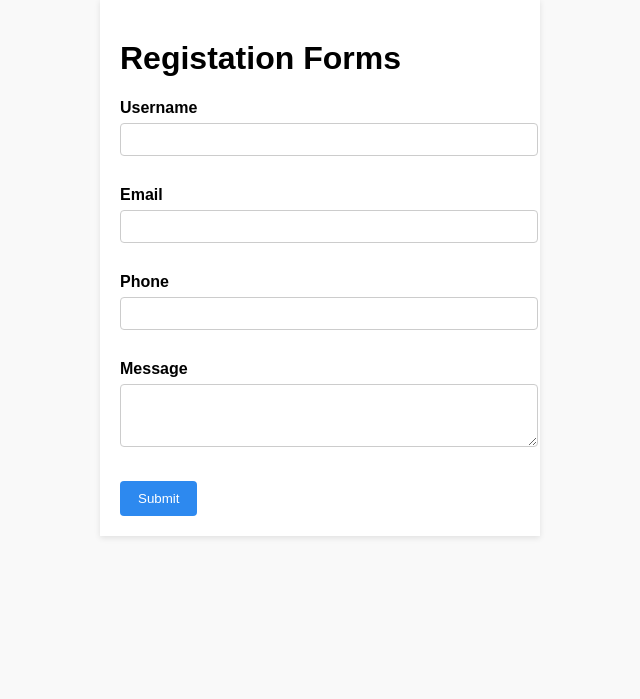
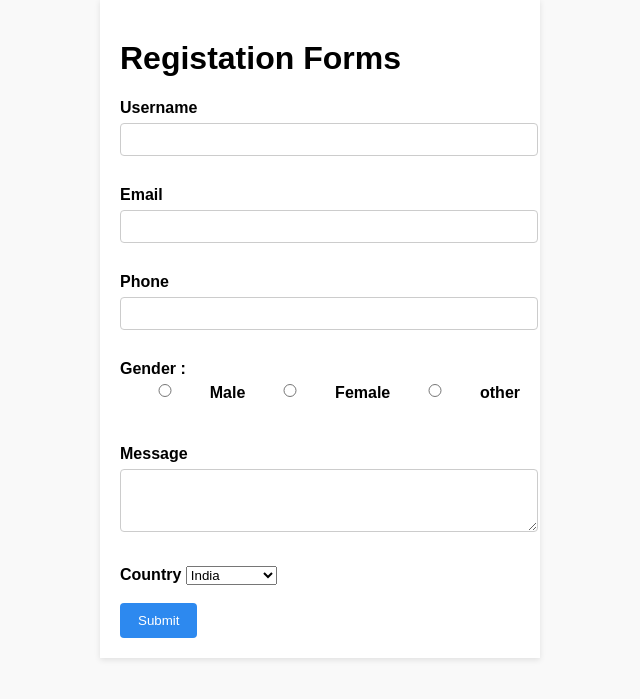
Before and after one commit to priyapandey854/RegistrationForm, a Django app: page / in a window 1280 px wide. Shown: the part 41-740 px from the top of the page, without its empty margins (320-960 px from the left). Run offline with Django 5.2, Linux system fonts and the light colour scheme.

Commit message:
RegistrationForm

```diff
--- a/myapp/models.py
+++ b/myapp/models.py
@@ -5,6 +5,7 @@ class Registration(models.Model):
     email=models.EmailField()
     phone=models.CharField( max_length=15)
     message=models.TextField()
+    gender=models.CharField(max_length=50)
 
     def __str__(self):
         return self.name
--- a/static/style.css
+++ b/static/style.css
@@ -20,6 +20,12 @@ input, textarea{
     border-radius: 4px;
 
 }
+.select{
+    display: flex;
+    justify-content: space-between;
+    align-items: center;
+}
+
 button{
     background-color: #2d89ef;
     color: #fff;
@@ -30,4 +36,5 @@ button{
 }
 button:hover{
     background-color: #1c65c8;
+
 }
--- a/templates/base.html
+++ b/templates/base.html
@@ -20,8 +20,26 @@
       <input type="email" name="email"><br><br>
       <label>Phone</label>
       <input type="text" name="phone"><br><br>
+      <label>Gender :</label><br>
+      <div class="select">
+        <input type="radio" name="gender" value="male" id="male">
+        <label for="male">Male</label><br>
+        <input type="radio" name="gender" value="female" id="female">
+        <label for="female">Female</label><br>
+        <input type="radio" name="gender" value="other" id="other">
+        <label for="other">other</label>
+      </div><br><br>
+
       <label>Message</label>
       <textarea name="message" style=" height: 45px;"></textarea><br><br>
+       <label>Country</label>
+      <select name="country">
+        <option>India</option>
+        <option>Japan</option>
+        <option>Chin</option>
+        <option>SouthAfrika</option>
+        <option>Korian</option>
+      </select><br><br>
       <button type="submit">Submit</button>
     </form>
   </div>
```
Also changed, not shown: db.sqlite3.
